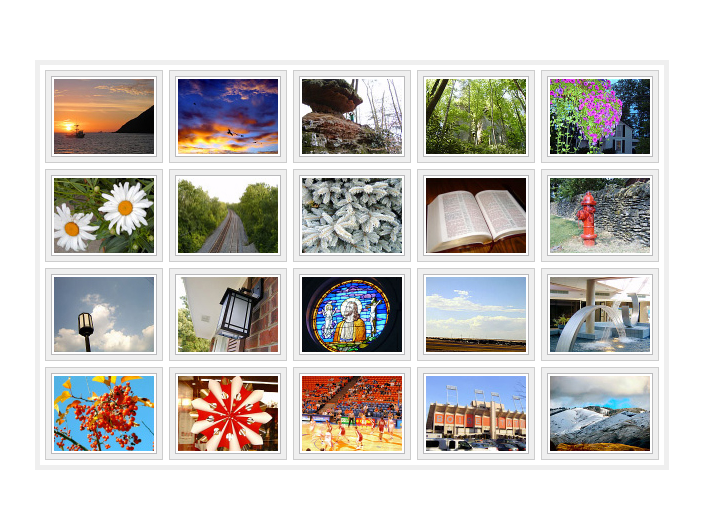
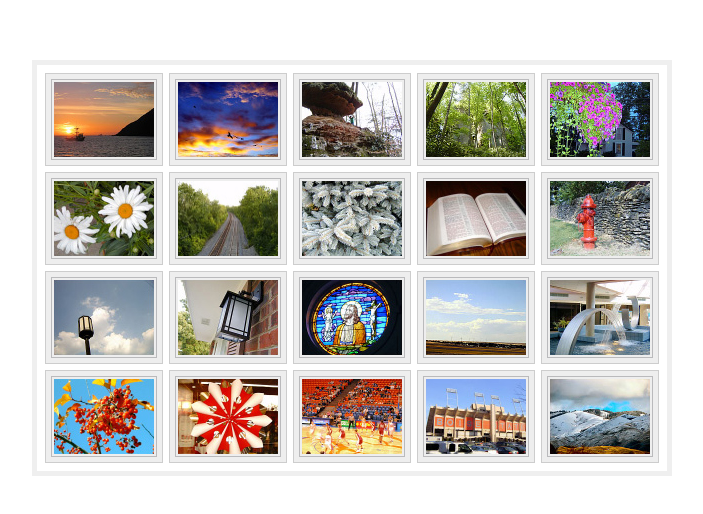
Before and after one commit to MeiserNine/1000phone, a plain HTML site: page position效果/划过放大/划过放大.html in a window 1280 px wide. Shown: the part 140-654 px from the top of the page, without its empty margins (288-991 px from the left). Drawn offline with Linux system fonts and the light colour scheme.

Commit message:
修改样式

```diff
--- a/position效果/划过放大/划过放大.html
+++ b/position效果/划过放大/划过放大.html
@@ -8,76 +8,73 @@
     <style>
         *{margin: 0;padding: 0;}
         li{list-style: none;}
-        .rel{position: relative;}
-        .photo{width: 614px;height: 390px;margin: 200px auto;border: 5px solid #efefef;padding: 5px;}
-        .photo li{width: 116px;height: 91px;border: 1px solid #cdcdcd;float:left;margin-right: 6px;margin-bottom:6px; }
-        .photo li:nth-child(5n){margin-right: 0;}
-        .photo .rel{width: 106px;height: 81px;border: 5px solid #efefef;}
-        .photo .rel img{display:block;width: 100px;height: 75px;padding: 2px;border: 1px solid #bababc;}
-        .photo li:hover img{width: 200px;height: 150px;border-color: black;position: absolute;top: -38px;left: -50px;z-index: 1;}
+        .photo{width: 620px;height: 396px;margin: 200px auto;border: 5px solid #efefef;padding: 5px;}
+        .photo li{width: 116px;height: 91px;border: 1px solid #cdcdcd;float:left;margin:3px; background: #eeeeee;}
+        .photo img{display:block;width: 100px;height: 75px;padding: 2px;border: 1px solid #bababc;margin-top: 5px;margin-left: 5px;}
+        .photo li:hover img{width: 200px;height: 150px;border-color: black;position: relative;top: -38px;left: -50px;z-index: 1;}
     </style>
 </head>
 <body>
     <ul class="photo">
         <li>
-            <div class="rel"><img src="images/m1.jpg"></div>
+            <img src="images/m1.jpg">
         </li>
         <li>
-            <div class="rel"><img src="images/m2.jpg"></div>
+            <img src="images/m2.jpg">
         </li>
         <li>
-            <div class="rel"><img src="images/m3.jpg"></div>
+            <img src="images/m3.jpg">
         </li>
         <li>
-            <div class="rel"><img src="images/m4.jpg"></div>
+            <img src="images/m4.jpg">
         </li>
         <li>
-            <div class="rel"><img src="images/m5.jpg"></div>
+            <img src="images/m5.jpg">
         </li>
         <li>
-            <div class="rel"><img src="images/m6.jpg"></div>
+            <img src="images/m6.jpg">
         </li>
         <li>
-            <div class="rel"><img src="images/m7.jpg"></div>
+            <img src="images/m7.jpg">
         </li>
         <li>
-            <div class="rel"><img src="images/m8.jpg"></div>
+            <img src="images/m8.jpg">
         </li>
         <li>
-            <div class="rel"><img src="images/m9.jpg"></div>
+            <img src="images/m9.jpg">
         </li>
         <li>
-            <div class="rel"><img src="images/m10.jpg"></div>
+            <img src="images/m10.jpg">
         </li>
         <li>
-            <div class="rel"><img src="images/m11.jpg"></div>
+            <img src="images/m11.jpg">
         </li>
         <li>
-            <div class="rel"><img src="images/m12.jpg"></div>
+            <img src="images/m12.jpg">
         </li>
         <li>
-            <div class="rel"><img src="images/m13.jpg"></div>
+            <img src="images/m13.jpg">
         </li>
         <li>
-            <div class="rel"><img src="images/m14.jpg"></div>
+            <img src="images/m14.jpg">
         </li>
         <li>
-            <div class="rel"><img src="images/m15.jpg"></div>
+            <img src="images/m15.jpg">
         </li>
         <li>
-            <div class="rel"><img src="images/m16.jpg"></div>
+            <img src="images/m16.jpg">
         </li>
         <li>
-            <div class="rel"><img src="images/m17.jpg"></div>
+            <img src="images/m17.jpg">
         </li>
         <li>
-            <div class="rel"><img src="images/m18.jpg"></div>
+            <img src="images/m18.jpg">
         </li>
         <li>
-            <div class="rel"><img src="images/m19.jpg"></div>
+            <img src="images/m19.jpg">
         </li>
         <li>
-            <div class="rel"><img src="images/m20.jpg"></div>
+            <img src="images/m20.jpg">
         </li>
     </ul>
 </body>
--- a/古典家具首页/css/common.css
+++ b/古典家具首页/css/common.css
@@ -156,8 +156,8 @@ h1,h2,h3{font-size: 100%;font-weight: normal;padding: 0;}
 
 
 /* css footer */
-#footer{height: 106px;background: white;border-top: 1px solid #e1e1e1;font-size: 12px;color: #333333;}
+#footer{height: 106px;background: white;border-top: 1px solid #e1e1e1;/* font-size: 12px; */color: #333333;}
 #footer ul{height: 54px;line-height: 54px;margin-top: 10px;margin-left: 358px;}
-#footer p{text-align: center;}
+#footer p{text-align: center;font-size: 12px;}
 #footer ul li{float: left;}
-#footer ul li a span{margin-left: 13px;margin-right: 12px;}
+#footer ul li a span{margin-left: 13px;margin-right: 12px;font-size: 12px;}
```
Also changed, not shown: position效果/电子相册/电子相册.html (+12 -13 lines).
